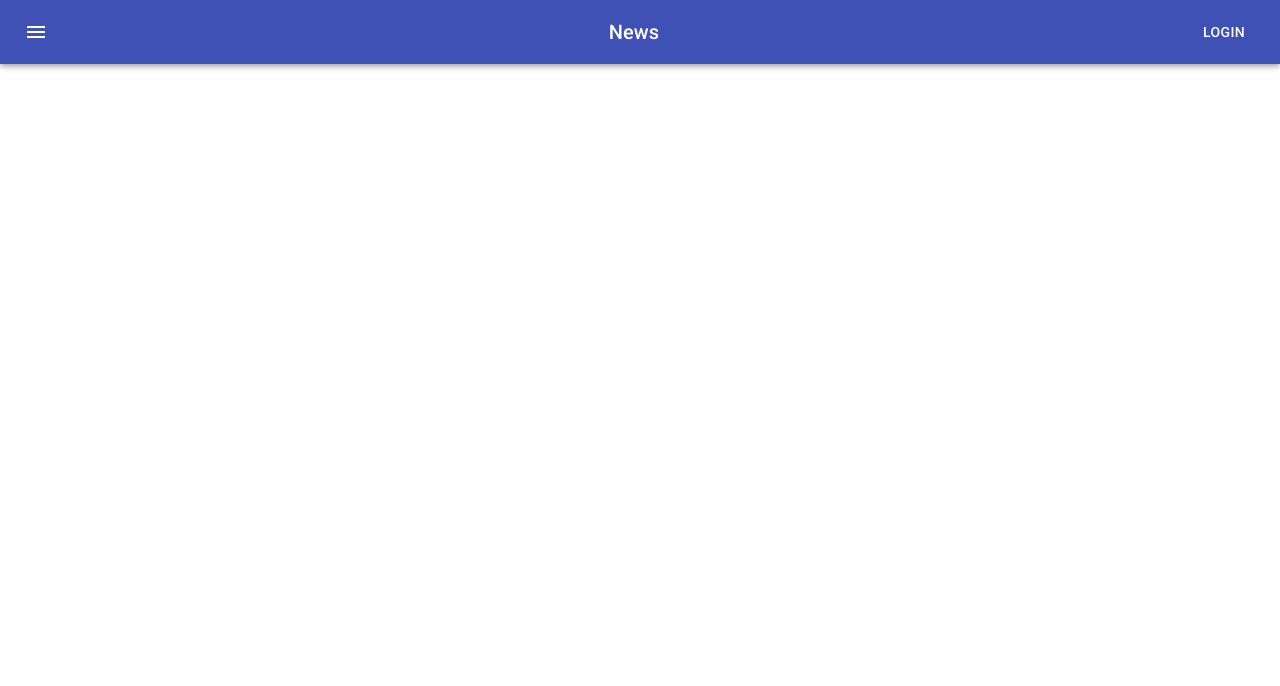
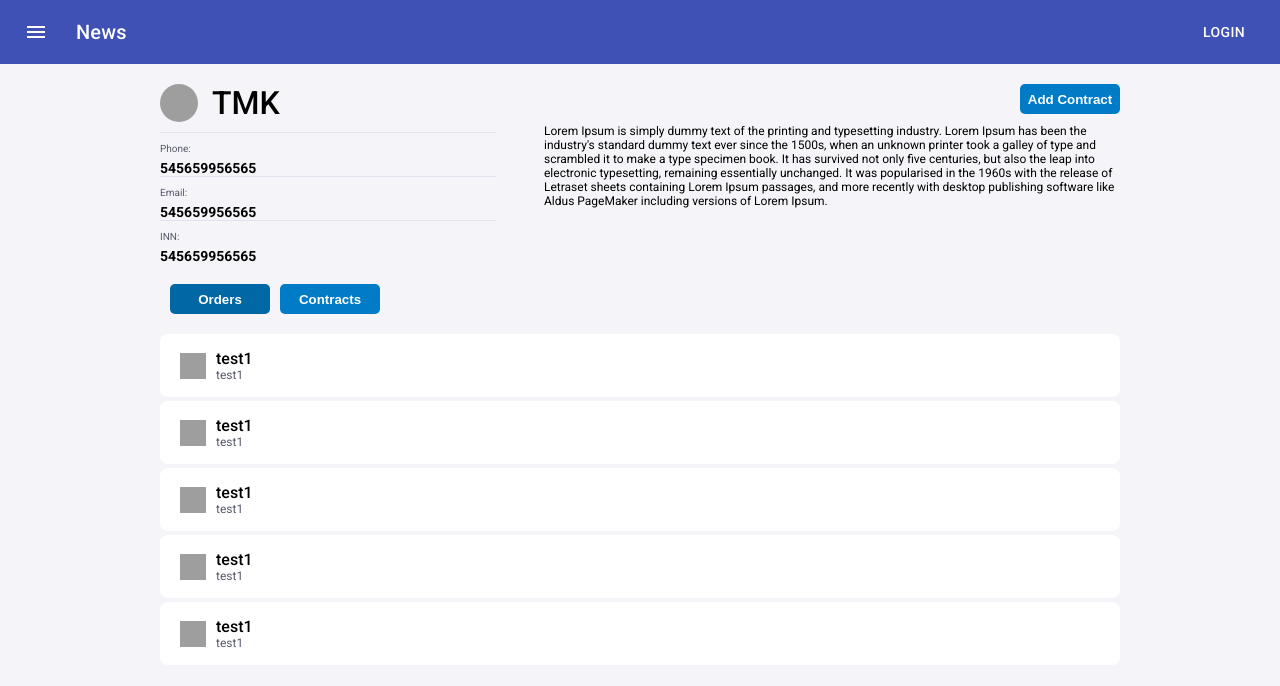
Before and after one commit to MrRaiter/hukatonFront, a React (Create React App) app: page /profile in a window 1280 px wide. Shown: the top 686 px of the page. Built offline with nearby package versions, Linux system fonts and the light colour scheme; grey boxes are pictures that could not be loaded.

Commit message:
Add company page

```diff
--- a/src/App.jsx
+++ b/src/App.jsx
@@ -3,6 +3,7 @@ import ButtonAppBar from './components/button-app-bar';
 import LoginPage from './pages/login';
 import AddCompany from './pages/add-company';
 import RegistrationPage from './pages/registration';
+import CompanyPage from './pages/company';
 import './App.scss';
 
 function App() {
@@ -16,6 +17,7 @@ function App() {
           <Route exact path="/login" component={LoginPage} />
           <Route exact path="/signup" component={RegistrationPage} />
           <Route exact path="/add-company" component={AddCompany} />
+          <Route exact path="/profile" component={CompanyPage} />
         </Switch>
       </Router>
     </div>
--- a/src/App.scss
+++ b/src/App.scss
@@ -1,11 +1,14 @@
 @import url('https://fonts.googleapis.com/css2?family=Roboto&display=swap');
+@import './assets/scss/_variables';
 
 body {
   font-family: 'Roboto', sans-serif;
 }
 
-.App {
-  text-align: center;
+.container {
+  background-color: $background;
+  padding: 20px 20vh 0;
+  height: 100vh;
 }
 
 .card-shadow {
@@ -31,3 +34,23 @@ body {
 .mb-2 {
   margin-bottom: 2rem;
 }
+
+.btn {
+  border-radius: 5px;
+  margin-left: 10px;
+  width: 100px;
+  height: 30px;
+  background-color: $primary;
+  border: none;
+  color: white;
+  cursor: pointer;
+  font-weight: 600;
+
+  &:hover {
+      background-color: $secondary;
+  }
+
+  &.active {
+      background-color: $thirdly;
+  }
+}
--- a/src/assets/scss/_variables.scss
+++ b/src/assets/scss/_variables.scss
@@ -1,5 +1,7 @@
 $primary: #007cc7;
 $secondary: #4da8da;
+$thirdly: #0167a5;
 $primary-dark: #12232e;
 $secondary-dark: #203647;
 $light: #eefbfb;
+$background: #f5f5f9;
--- /dev/null
+++ b/src/components/contract-list/contract-list.scss
@@ -0,0 +1,35 @@
+@import '../../assets/scss/_variables';
+
+.list-item {
+    margin-bottom: 4px;
+    padding: 15px 20px;
+    text-decoration: none;
+    color: #000;
+    background: #fff;
+    border-radius: 8px;
+    overflow: hidden;
+    position: relative;
+    display: flex;
+
+    .logo {
+        display: flex;
+        align-items: center;
+        img {
+            width: 26px;
+            min-width: 26px;
+            height: 26px;
+        }
+    }
+
+    .contract-name {
+        margin-left: 10px;
+        .name {
+            font-size: 16px;
+            font-weight: 500;
+        }
+        .type {
+            font-size: 12px;
+            color: #565a69;
+        }
+    }
+}
--- /dev/null
+++ b/src/components/contract-list/index.jsx
@@ -0,0 +1,20 @@
+/* eslint-disable react/prop-types */
+import './contract-list.scss';
+
+const ContractList = ({ list }) => (
+  <>
+    {list.map((item) => (
+      <div key={item.id} className="list-item">
+        <div className="logo">
+          <img src={item.image} alt="Logo" />
+        </div>
+        <div className="contract-name">
+          <div className="name">{item.name}</div>
+          <div className="type">{item.type}</div>
+        </div>
+      </div>
+    ))}
+  </>
+);
+
+export default ContractList;
--- a/src/pages/add-company/index.jsx
+++ b/src/pages/add-company/index.jsx
@@ -84,7 +84,7 @@ const SignUp = () => {
             <img src={SignUpImage} alt="Login" />
           </div>
           <div id="form-section">
-            <h4>Registration</h4>
+            <h4>Add company</h4>
 
             <form onSubmit={submitHanlder}>
               <div className="input-field mb-1">
--- /dev/null
+++ b/src/pages/company/company.scss
@@ -0,0 +1,94 @@
+@import '../../assets/scss/_variables';
+
+.container {
+    .header {
+        display: flex;
+        justify-content: space-between;
+
+        .left-block {
+            width: 35%;
+
+            .company-name-header {
+                display: flex;
+                justify-content: space-between;
+
+                .company-name {
+                    display: flex;
+
+                    .logo {
+                        min-width: 38px;
+                        width: 38px;
+                        height: 38px;
+                        border-radius: 50%;
+                        overflow: hidden;
+
+                        img {
+                            width: 38px;
+                            min-width: 38px;
+                            height: 38px;
+                        }
+                    }
+
+                    .name {
+                        font-size: 32px;
+                        font-weight: 500;
+                        margin-left: 14px;
+                    }
+                }
+            }
+
+            .info {
+                margin-top: 10px;
+
+                .info-field {
+
+                    .label {
+                        width: 100%;
+                        margin-bottom: 3px;
+                        padding-top: 8px;
+                        font-size: 10px;
+                        line-height: 16px;
+                        color: #565a69;
+                        border-top: .75px solid #e2e2ee;
+                    }
+
+                    .value {
+                        font-size: 14px;
+                        line-height: 16px;
+                        color: #000;
+                        font-weight: 700;
+                        display: -webkit-flex;
+                        display: flex;
+                    }
+                }
+            }
+        }
+
+        .right-block {
+            width: 60%;
+
+            .add-btn {
+                display: flex;
+                justify-content: flex-end;
+            }
+
+            .description {
+                margin-top: 10px;
+                display: flex;
+                font-size: 12px;
+                line-height: 14px;
+                color: #000;
+            }
+        }
+
+    }
+    .buttons-block {
+        margin-top: 20px;
+        display: flex;
+        justify-content: flex-start;
+    }
+
+    .contracts {
+        margin-top: 20px;
+    }
+}
--- /dev/null
+++ b/src/pages/company/index.jsx
@@ -0,0 +1,114 @@
+/* eslint-disable react/button-has-type */
+import React, { useState } from 'react';
+import ContractList from '../../components/contract-list';
+import './company.scss';
+
+const test = [
+  {
+    name: 'test1',
+    type: 'test1',
+    image: 'https://onminecraft.ru/files/2012/03/iron-ingot.png',
+    description:
+      'Lorem Ipsum is simply dummy text of the printing and typesetting industry. Lorem Ipsum has been the industry&apos;s standard dummy    text ever since the 1500s, when an unknown printer took a galley of type and scrambled it to make a type specimen book. It has survived not only five centuries, but also the leap into electronic typesetting, remaining esse',
+  },
+  {
+    name: 'test1',
+    type: 'test1',
+    image: 'https://onminecraft.ru/files/2012/03/iron-ingot.png',
+    description:
+      'Lorem Ipsum is simply dummy text of the printing and typesetting industry. Lorem Ipsum has been the industry&apos;s standard dummy    text ever since the 1500s, when an unknown printer took a galley of type and scrambled it to make a type specimen book. It has survived not only five centuries, but also the leap into electronic typesetting, remaining esse',
+  },
+  {
+    name: 'test1',
+    type: 'test1',
+    image: 'https://onminecraft.ru/files/2012/03/iron-ingot.png',
+    description:
+      'Lorem Ipsum is simply dummy text of the printing and typesetting industry. Lorem Ipsum has been the industry&apos;s standard dummy    text ever since the 1500s, when an unknown printer took a galley of type and scrambled it to make a type specimen book. It has survived not only five centuries, but also the leap into electronic typesetting, remaining esse',
+  },
+  {
+    name: 'test1',
+    type: 'test1',
+    image: 'https://onminecraft.ru/files/2012/03/iron-ingot.png',
+    description:
+      'Lorem Ipsum is simply dummy text of the printing and typesetting industry. Lorem Ipsum has been the industry&apos;s standard dummy    text ever since the 1500s, when an unknown printer took a galley of type and scrambled it to make a type specimen book. It has survived not only five centuries, but also the leap into electronic typesetting, remaining esse',
+  },
+  {
+    name: 'test1',
+    type: 'test1',
+    image: 'https://onminecraft.ru/files/2012/03/iron-ingot.png',
+    description:
+      'Lorem Ipsum is simply dummy text of the printing and typesetting industry. Lorem Ipsum has been the industry&apos;s standard dummy    text ever since the 1500s, when an unknown printer took a galley of type and scrambled it to make a type specimen book. It has survived not only five centuries, but also the leap into electronic typesetting, remaining esse',
+  },
+];
+
+const CompanyPage = () => {
+  const [list, setList] = useState('orders');
+  return (
+    <div className="container">
+      <div className="header">
+        <div className="left-block">
+          <div className="company-name-header">
+            <div className="company-name">
+              <div className="logo">
+                <img
+                  src="http://www.gidrolast.ru/wp-content/uploads/2015/09/4-150x150.jpg"
+                  alt="Logo"
+                />
+              </div>
+              <div className="name">TMK</div>
+            </div>
+          </div>
+          <div className="info">
+            <div className="info-field">
+              <div className="label">Phone:</div>
+              <div className="value">545659956565</div>
+            </div>
+            <div className="info-field">
+              <div className="label">Email:</div>
+              <div className="value">545659956565</div>
+            </div>
+            <div className="info-field">
+              <div className="label">INN:</div>
+              <div className="value">545659956565</div>
+            </div>
+          </div>
+        </div>
+        <div className="right-block">
+          <div className="add-btn">
+            <button className="btn">Add Contract</button>
+          </div>
+          <div className="description">
+            Lorem Ipsum is simply dummy text of the printing and typesetting
+            industry. Lorem Ipsum has been the industry&apos;s standard dummy
+            text ever since the 1500s, when an unknown printer took a galley of
+            type and scrambled it to make a type specimen book. It has survived
+            not only five centuries, but also the leap into electronic
+            typesetting, remaining essentially unchanged. It was popularised in
+            the 1960s with the release of Letraset sheets containing Lorem Ipsum
+            passages, and more recently with desktop publishing software like
+            Aldus PageMaker including versions of Lorem Ipsum.
+          </div>
+        </div>
+      </div>
+      <div className="buttons-block">
+        <button
+          className={`btn ${list === 'orders' ? 'active' : ''}`}
+          onClick={() => setList('orders')}
+        >
+          Orders
+        </button>
+        <button
+          className={`btn ${list === 'contracts' ? 'active' : ''}`}
+          onClick={() => setList('contracts')}
+        >
+          Contracts
+        </button>
+      </div>
+      <div className="contracts">
+        <ContractList list={test} />
+      </div>
+    </div>
+  );
+};
+
+export default CompanyPage;
--- a/src/pages/login/auth.scss
+++ b/src/pages/login/auth.scss
@@ -16,6 +16,7 @@
             margin-top: 10px;
             background-color: white;
             border-radius: 20px;
+            overflow: hidden;
 
             @media (min-width: 800px) {
                 flex-direction: row;
```
